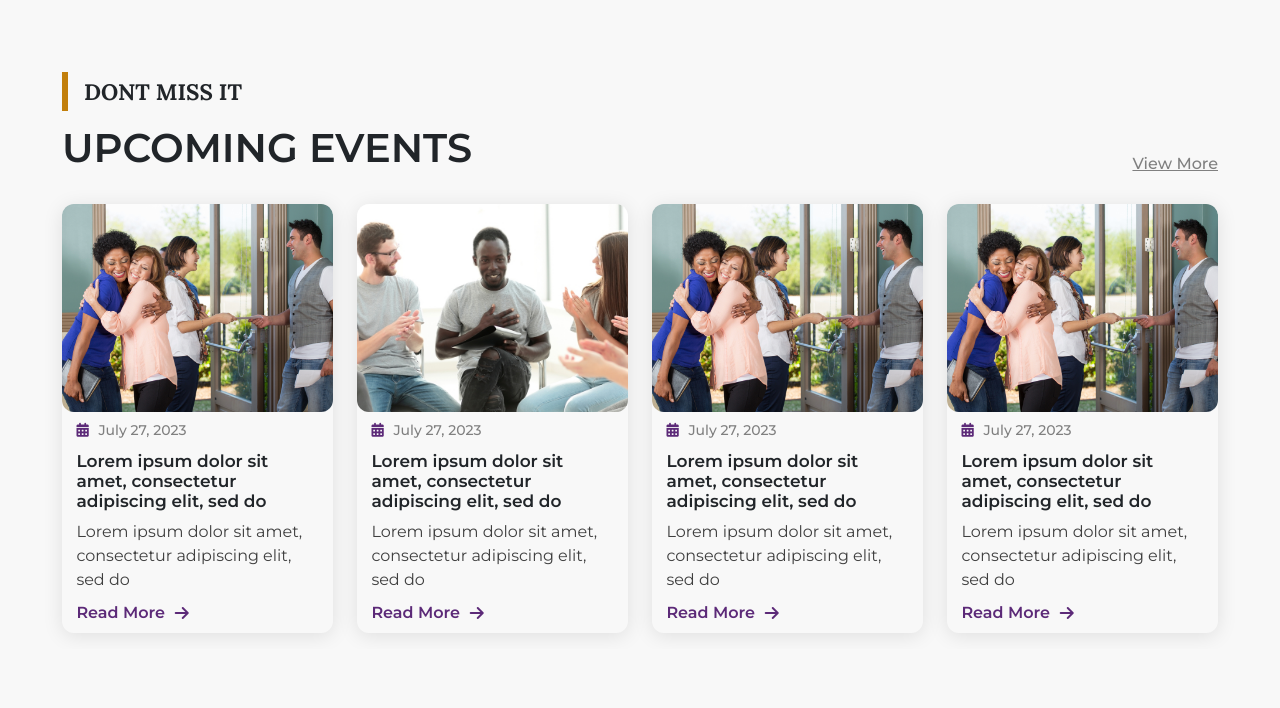
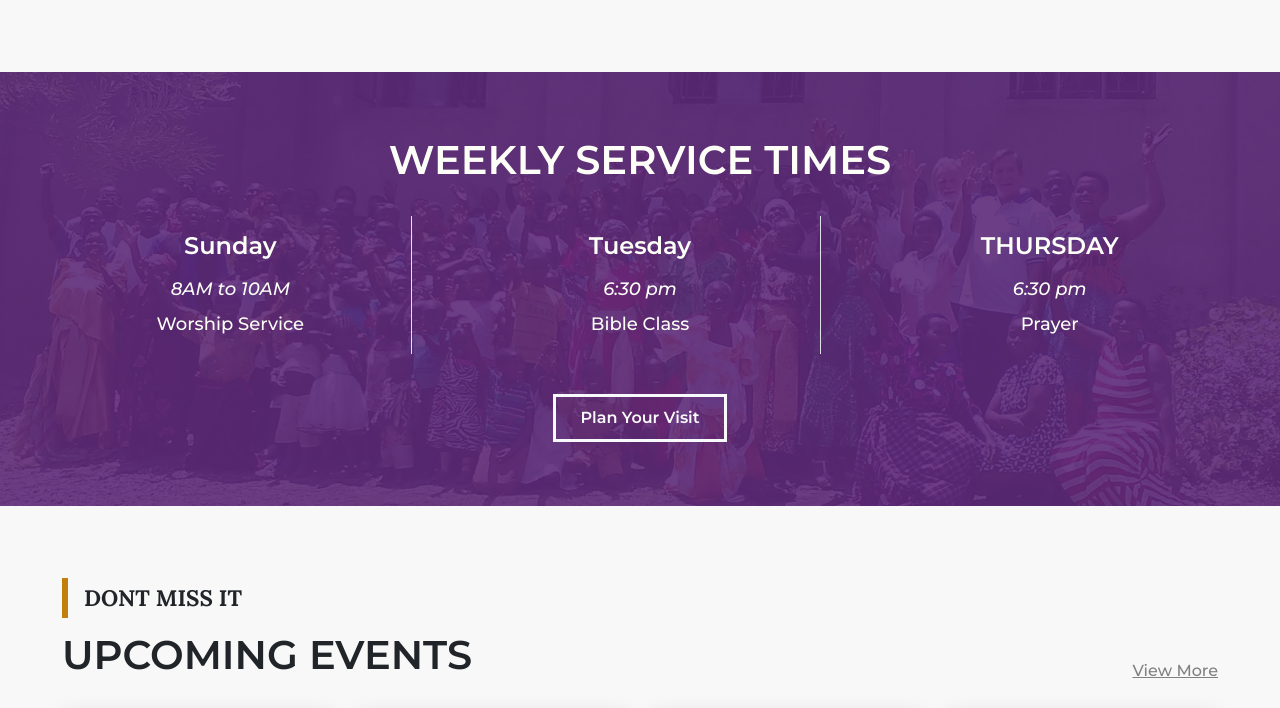
Before and after one commit to shekhar-stha/deliverance-outreach-ministries-international, a website: page index.html in a window 1280 px wide. Shown: the part 1565-2273 px from the top of the page. Drawn offline with nearby package versions, Linux system fonts and the light colour scheme; a web font is replaced by a local one.

Commit message:
feat: service times added

```diff
--- a/index.html
+++ b/index.html
@@ -91,7 +91,7 @@
 
             <div class="d-flex mt-lg-5 mt-4 justify-content-center">
                 <div class="button-borders">
-                    <button class="primary-button" > I NEED Jesus
+                    <button class="primary-button"> I NEED Jesus
                     </button>
                 </div>
                 <!-- <div class="ms-3">
@@ -178,11 +178,44 @@
         </div>
     </section>
 
+    <section class="service-times">
+        <div class="container">
+            <h3 class="header text-white text-center">Weekly Service Times</h3>
+
+            <div class="row gap-5 pb-4">
+                <div class="col border-end text-center">
+                    <h4>Sunday</h4>
+                    <!-- <hr class="border-3 m-2"> -->
+                    <p class="italic mb-2 pt-2">8AM to 10AM</p>
+                    <p>Worship Service</p>
+                </div>
+
+                <div class="col border-end text-center">
+                    <h4>Tuesday</h4>
+                    <!-- <hr class="border-3 m-2"> -->
+                    <p class="italic mb-2 pt-2">6:30 pm</p>
+                    <p>Bible Class</p>
+                </div>
+
+                <div class="col text-center">
+                    <h4>THURSDAY</h4>
+                    <!-- <hr class="border-3 m-2"> -->
+                    <p class="italic mb-2 pt-2">6:30 pm</p>
+                    <p>Prayer</p>
+                </div>
+            </div>
+
+            <div class="d-flex justify-content-center pt-3">
+                <a class="btn btn-outline-light rounded-0 px-4 text-center fw-600 border-3" href="">Plan Your Visit</a>
+            </div>
+        </div>
+        <img class="bg-img" src="/img/group-2.jpg" alt="">
+    </section>
     <section class="events mt-5">
         <div class="container">
             <p class="sub-header">Dont miss it</p>
             <div class="d-flex justify-content-between align-items-center">
-                <h4 class="header">Upcoming Events</h4>
+                <h3 class="header">Upcoming Events</h3>
                 <a class="fw-500 text-decoration-underline text-info" href="">View More</a>
             </div>
 
--- a/scss/layout/_home.scss
+++ b/scss/layout/_home.scss
@@ -222,6 +222,53 @@
     }
 }
 
+// Service Times
+.service-times{
+    background-color: rgb(92, 42, 120, 0.9);;
+    padding: 4rem 0;
+    position: relative;
+
+    .header{
+        position: relative;
+        &::before{
+            position: absolute;
+            content: "";
+            width: 45%;
+            left: 0;
+        }
+    }
+    .col{
+        color: $white;
+        padding: 1rem 0rem;
+        h4{
+            font-weight: 600;
+        }
+
+        .italic{
+            font-style:italic;
+        }
+
+        p{
+            font-weight: 500;
+            font-size: 18px;
+        }
+
+        h4, p{
+            padding: 0 2rem;
+        }
+    }
+
+    .bg-img{
+        position: absolute;
+        top: 0;
+        left: 0;
+        width: 100%;
+        height: 100%;
+        z-index: -1;
+        object-fit: cover;
+    }
+}
+
 // Ministries
 .ministries {
     .ministry-slider {
@@ -312,7 +359,7 @@
 
         .event {
             box-shadow: 0px 3px 20px rgba(0, 0, 0, 0.1);
-            border-radius: 12px;
+            // border-radius: 12px;
             overflow: hidden;
 
             .img-div {
@@ -430,7 +477,7 @@
 
         .leadership-col {
             box-shadow: rgba(149, 157, 165, 0.2) 0px 8px 24px;
-            border-radius: 12px;
+            // border-radius: 12px;
             overflow: hidden;
             position: relative;
 
```
Also changed, not shown: css/index.css, css/index.min.css.
